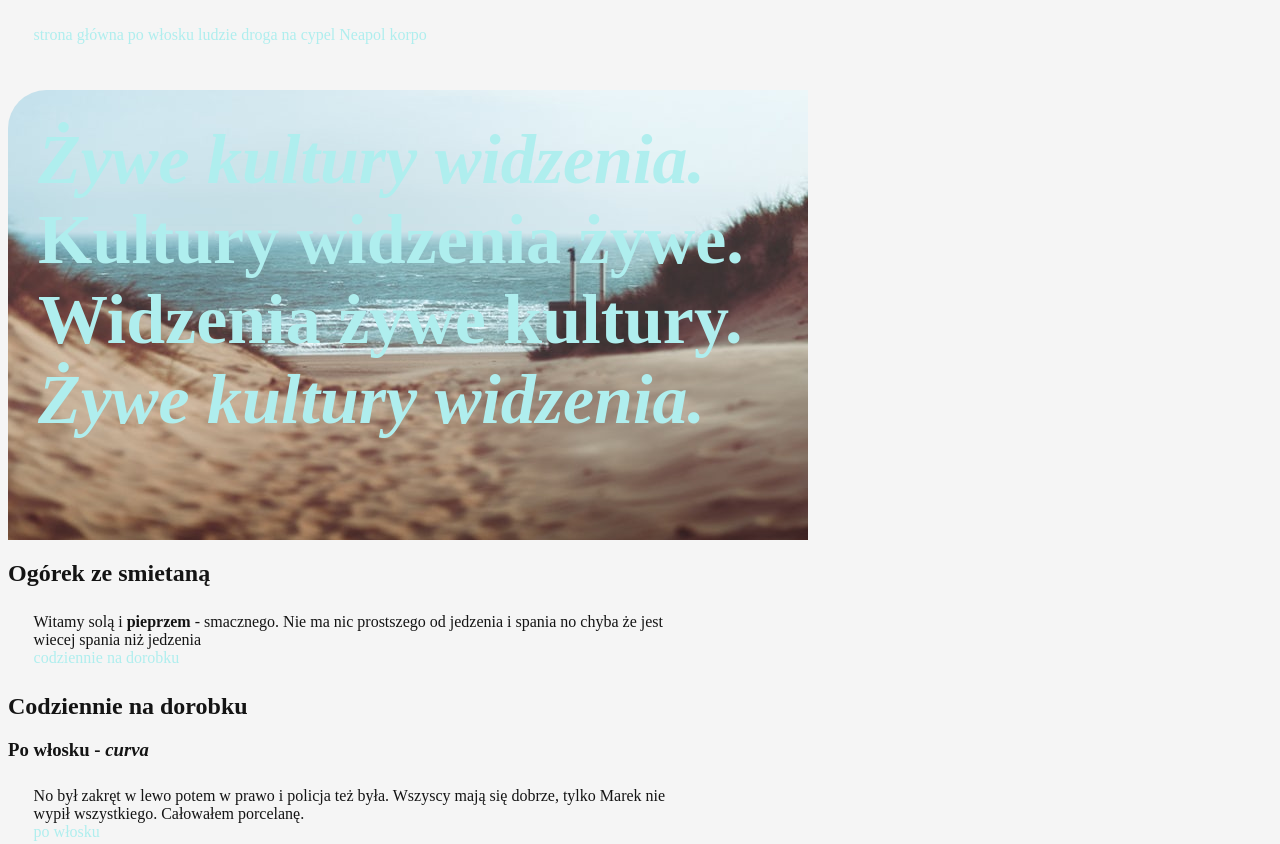
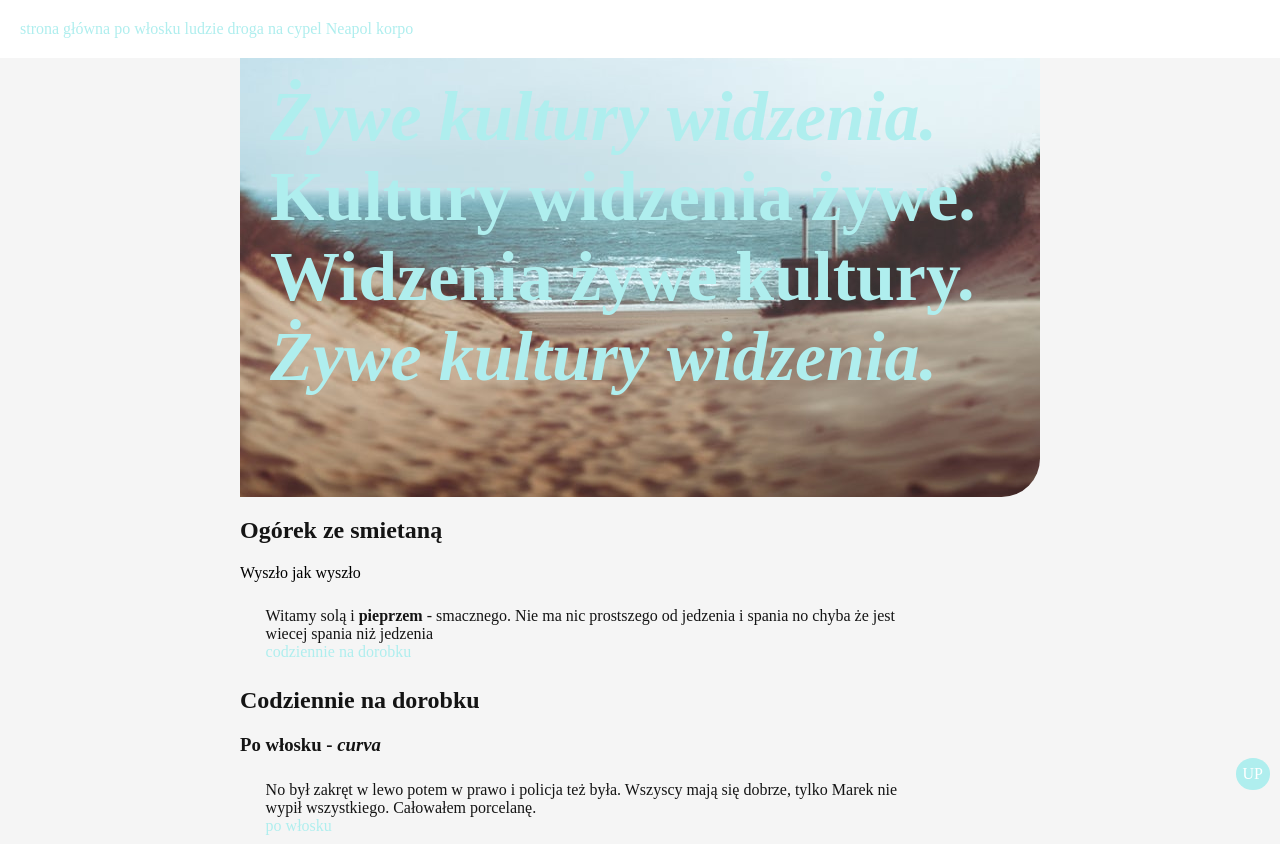
Before and after one commit to krzysiekgryko/homepage, a plain HTML site: page index.html in a window 1280 px wide. Shown: the top 844 px of the page. Drawn offline with Linux system fonts and the light colour scheme.

Commit message:
feat: new function

```diff
--- a/index.html
+++ b/index.html
@@ -18,16 +18,18 @@
 		<a class="link" href="Neapol.html">Neapol</a>
 		<a class="link" href="korpo.html">korpo</a>
 	</header>
-	<main>
+	<main id="top" class="main">
 		<header class="front">
 			<h1 class="mainHeader">
 				<em>Żywe kultury widzenia.</em> Kultury widzenia żywe.
 				<br>
-			<strong>Widzenia żywe kultury.</strong>	<em>Żywe kultury widzenia.</em>
+				<strong>Widzenia żywe kultury. </strong><em>Żywe kultury widzenia.</em>
 			</h1>
 		</header>
 		<section class="cucumber">
+
 			<h2 class="secondHeader">Ogórek ze smietaną</h2>
+			<div>Wyszło jak wyszło</div>
 			<p class="paragraph">Witamy solą i <strong>pieprzem</strong> - smacznego. Nie ma nic prostszego od jedzenia
 				i spania no chyba
 				że jest wiecej
@@ -97,6 +99,7 @@
 	</main>
 
 	<footer>
+		<a href="#top" class="top">UP</a>
 		Stona nie moja, dzięki uprzejmości: front from fornir. Ku pokrzepieniu serc waszych. 2019.
 	</footer>
 
--- a/style.css
+++ b/style.css
@@ -2,6 +2,41 @@ body {
         background: #f5f5f5;
 }
 
+.articleHeader, .thirthHeader {
+        color: #141414;
+}
+
+.box, .boxTwo {
+        width: 100px;
+        height: 100px;
+        background: yellowgreen;
+        padding: 10px;
+        border: 10px solid red;
+        margin: 10px;
+        position: absolute;
+        top: 25px;
+        left: 40%;
+}
+
+.cucumber {
+        color:
+}
+
+.front {
+        background-image: url(../homepage/img/front/front3.jpeg);
+        height: 450px;
+        background-repeat: no-repeat;
+        background-position-y: center;
+        border-radius: 0 0 3vw 0;
+        top: 58px;
+}
+
+.italy{
+        width: 100%;
+        max-width: 700px;
+        display: block;
+        float: left;
+}
 .mainHeader {
         color: paleturquoise;
         width: 100%;
@@ -14,27 +49,30 @@ body {
         border: 10px palegreen;
 }
 
-.front {
-        background-image: url(../homepage/img/front/front3.jpeg);
-        height: 450px;
-        background-repeat: no-repeat;
-        background-position-y: center;
-        border-radius: 3vw 0 0 0;
-
+.mainMenu {
+        padding: 20px;
+        position: fixed;
+        width: 100%;
+        background: white;
+        top: 0;
+        left: 0;
+        box-sizing: border-box;
 }
 
-.articleHeader, .thirthHeader {
-        color: #141414;
+.main {
+        width: 100%;
+        max-width: 800px;
+        margin: 32px auto;
+}
+
+.link {
+        color: paleturquoise;
+        text-decoration: none;
 }
 
 .paragraph {
         width: 50vw;
         color: #141414;
-        margin: 2vw;
-
-}
-
-.mainMenu {
         margin: 2vw;
 }
 
@@ -42,11 +80,13 @@ body {
         color: #141414;
 }
 
-.link {
-        color: paleturquoise;
+.top {
+        background: paleturquoise;
+        padding: 7px;
         text-decoration: none;
+        color: white;
+        border-radius: 50%;
+        position: fixed;
+        right: 10px;
+        bottom: 10px;
 }
-
-.cucumber {
-        color:
-}
```
Also changed, not shown: poWlosku.html (+2 -2 lines).
